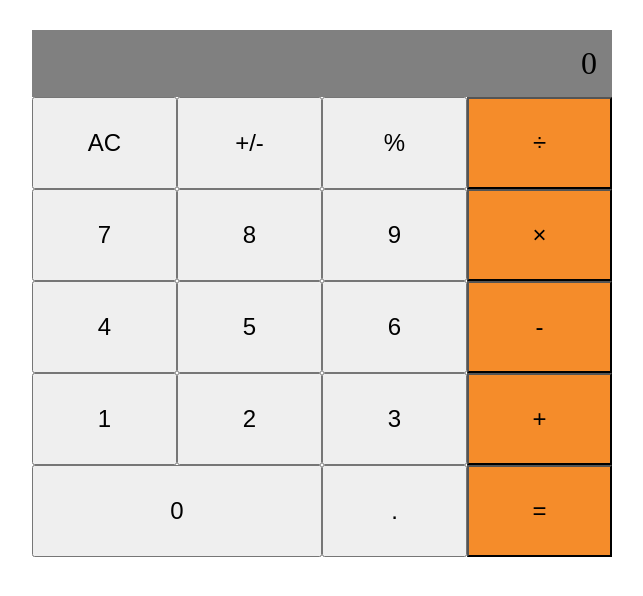
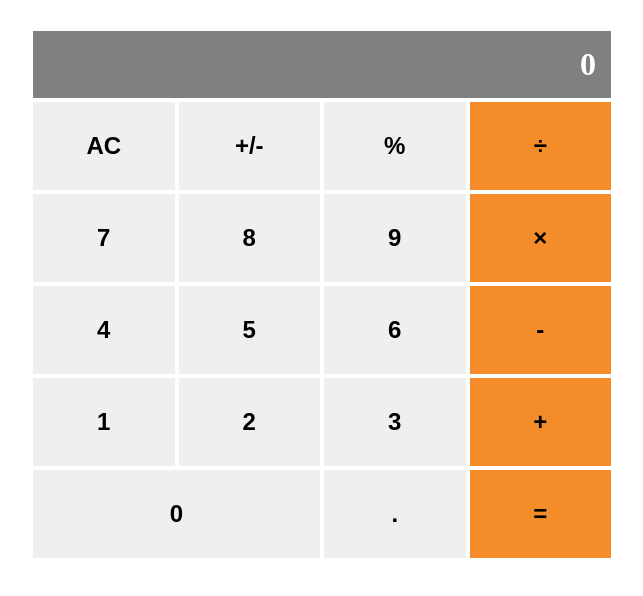
Before and after one commit to trace-kadenyi/Math-Magicians, a React (Create React App) app: page / in a window 1280 px wide. Shown: the top 596 px of the page, without its empty margins (318-961 px from the left). Built offline with nearby package versions, Linux system fonts and the light colour scheme.

Commit message:
Updates styles

```diff
--- a/src/index.css
+++ b/src/index.css
@@ -6,17 +6,20 @@
 
 .calculator {
   display: grid;
-  grid-template-columns: 1fr 1fr 1fr 1fr;
+  grid-template-columns: repeat(4, 1fr);
   width: 50%;
   justify-content: center;
   align-items: center;
   margin: auto;
   padding: 30px;
+  gap: 2px;
 }
 
 .calculator > * {
   padding: 30px 0;
   font-size: 1.5rem;
+  border: 1px white solid;
+  font-weight: bold;
 }
 
 .zero {
@@ -35,8 +38,14 @@
   font-size: 2rem;
   width: 100%;
   padding: 15px;
+  font-weight: bold;
+  color: white;
 }
 
 .symbol {
   background-color: rgb(245, 140, 42);
 }
+
+button {
+  cursor: pointer;
+}
```
